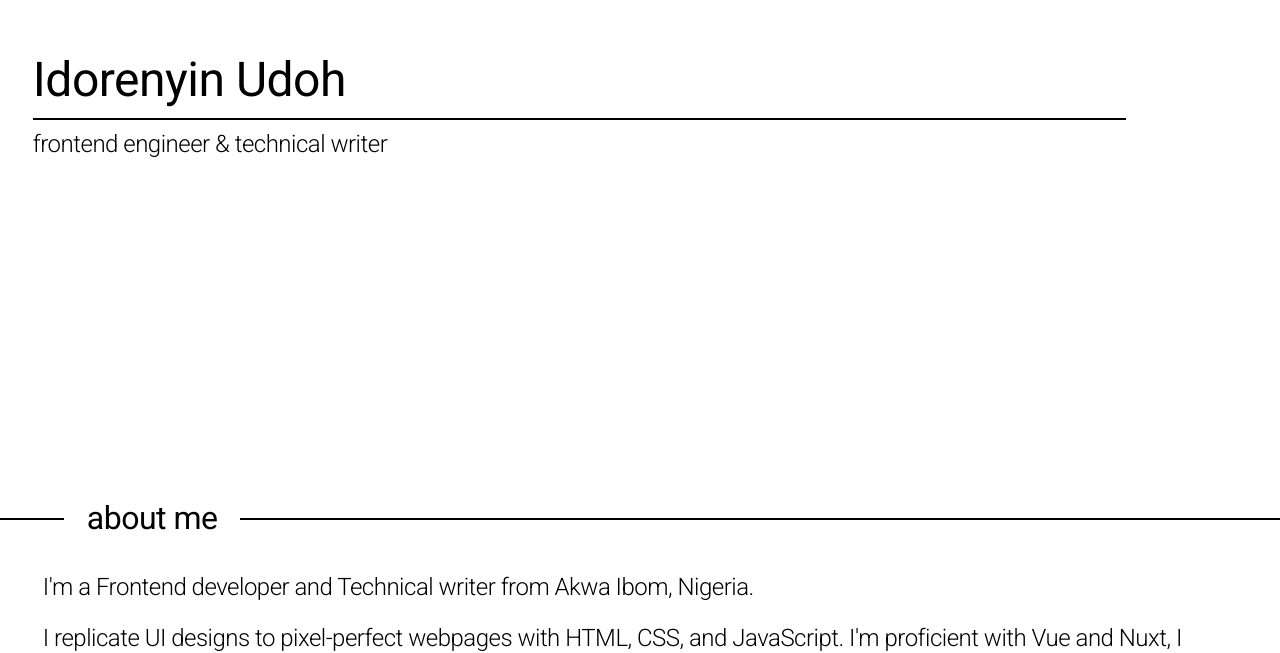
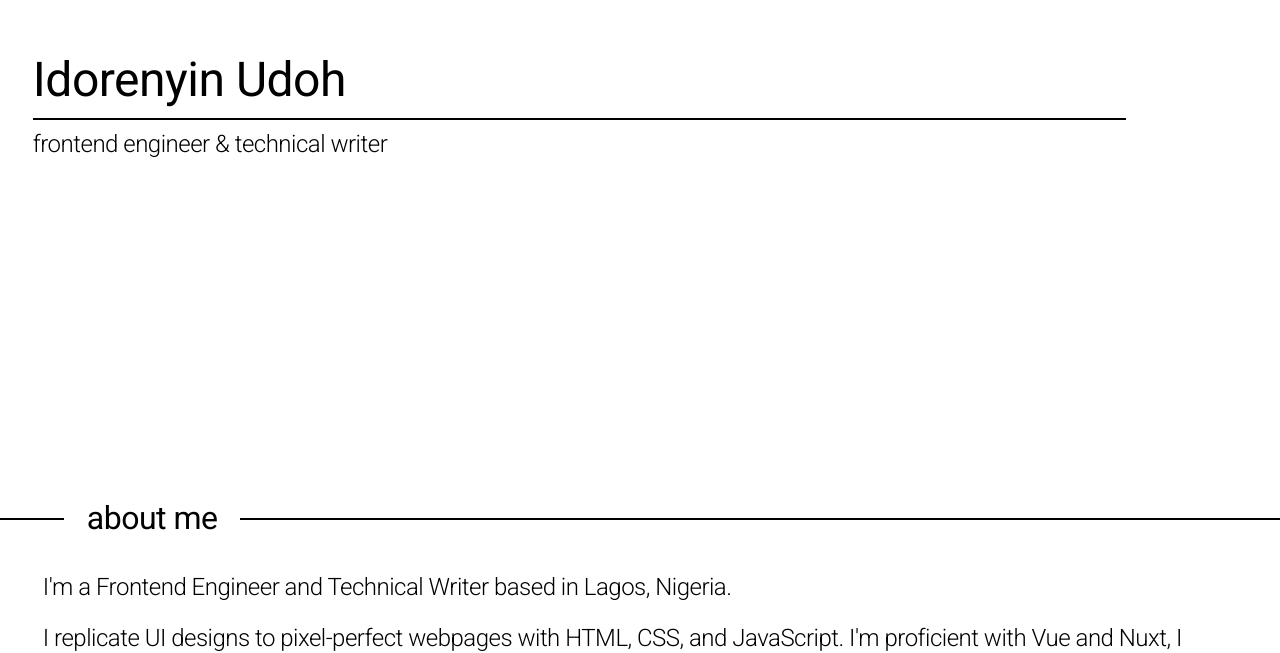
Before and after one commit to idorenyinudoh/iudoh.me, a Nuxt app: page / in a window 1280 px wide. Shown: the part 295-948 px from the top of the page. Built offline with nearby package versions, Linux system fonts and the light colour scheme.

Commit message:
chore: make content edits

```diff
--- a/pages/index.vue
+++ b/pages/index.vue
@@ -33,7 +33,7 @@ useSeoMeta({
     </header>
     <section id="about">
       <BaseHeading position="left" heading="about me" />
-      <p>I'm a Frontend developer and Technical writer from Akwa Ibom, Nigeria.</p>
+      <p>I'm a Frontend Engineer and Technical Writer based in Lagos, Nigeria.</p>
       <p>I replicate UI designs to pixel-perfect webpages with HTML, CSS, and JavaScript. I'm proficient with Vue and Nuxt, I always work with Git, and my preferred template engine is Pug.</p>
       <p>I often write concise technical articles when I learn new technologies as I want to give back to the community<small> and make a few bucks.</small></p>
       <p>I'm currently working as a Software Engineer at <a href="https://acumen.digital/" target="_blank">Acumen Digital</a>.</p>
--- a/pages/undiluted-music.vue
+++ b/pages/undiluted-music.vue
@@ -11,7 +11,7 @@ const props = {
     "Secondly, the webmasters of these sites ensure they tag the audio files' album covers and metadata with images and text advertising the websites.",
     'Finally, more often than not, still on the topic of advertising, these webmasters add voiceovers of their URLs to the audio files. For example, if Google were one of these sites, while listening to a song, you\'ll hear something like "Get more music at google.com" or "It\'s another hit jam from google.com".',
     'To me, this method of advertising was a form of copyright infringement. Consequently, I came up with a project idea to build a website for music streaming and download but with the actual album covers and metadata on the audio files as released by the artistes.',
-    'Months later, I read an <a href="https://iptlc.org.ng/%EF%BB%BFimplications-of-illegal-downloading-of-copyrighted-music-in-nigeria-ip-perspective-introduction/", target="_blank">article</a> that explained that even this project was a form of copyright infringement. Therefore, I had to discontinue the project development.',
+    'Months later, I read an <a href="https://iptlc.org.ng/implications-of-illegal-downloading-of-copyrighted-music-in-nigeria-ip-perspective-introduction/", target="_blank">article</a> (the link is broken now but it worked before, i promise) that explained that even this project was a form of copyright infringement. Therefore, I had to discontinue the project development.',
   ],
   screenshot2src: 'https://res.cloudinary.com/idorenyinudoh/image/upload/v1627136524/portfolio/undiluted-music-artistes-page-screenshot.png',
   alt2: 'undiluted music artistes page screenshot',
```
